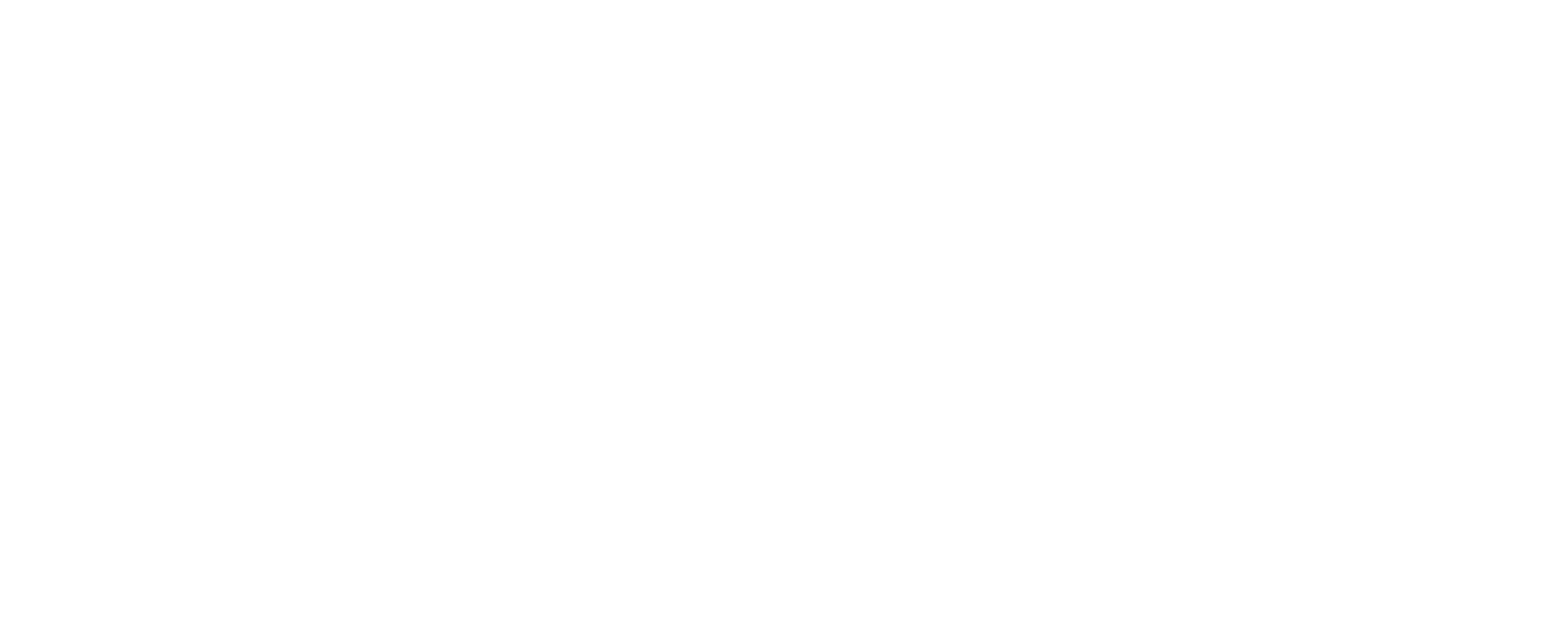
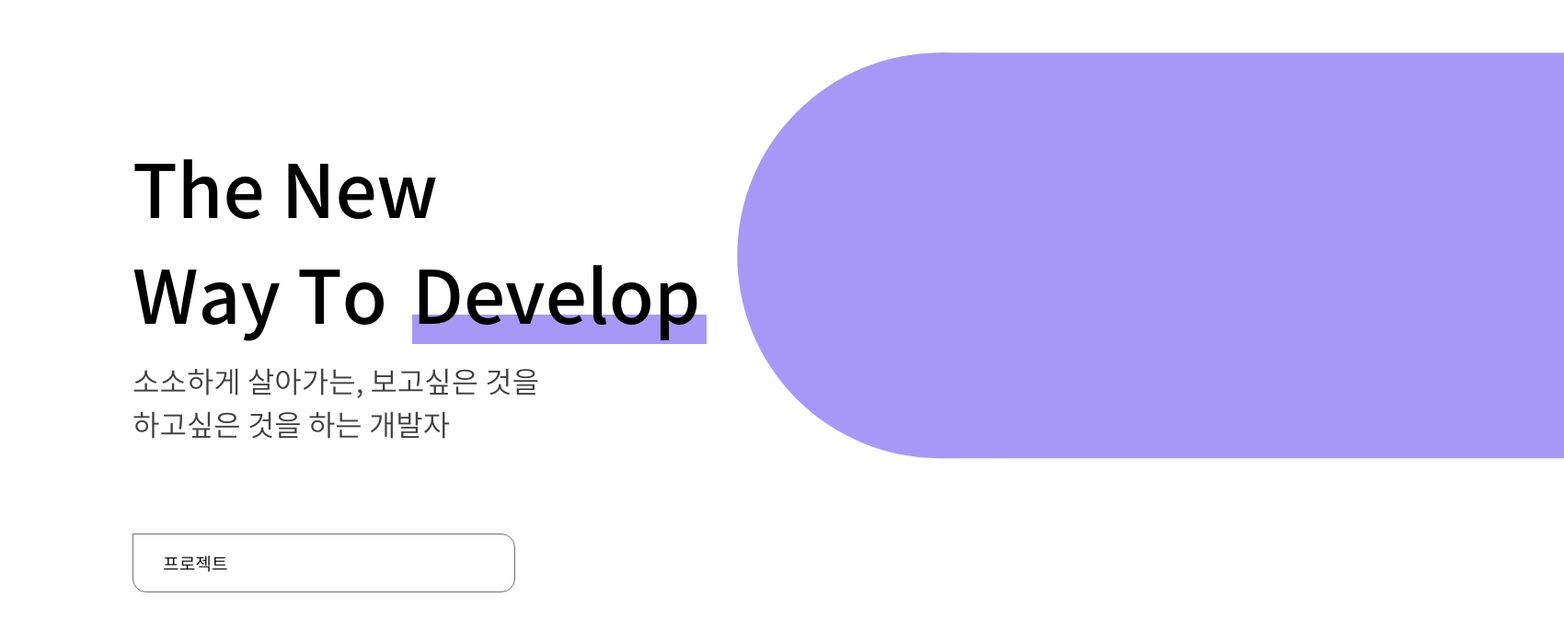
Before and after one commit to Jominhui/portfolio, a React (Create React App) app: page / in a window 1280 px wide. Shown: the top 674 px of the page at 92% size, 1700 px wide, since content can reach past the window. Built offline with nearby package versions, Linux system fonts and the light colour scheme.

Commit message:
ADD: Main Page

```diff
--- /dev/null
+++ b/src/components/Main/Main.scss
@@ -0,0 +1,101 @@
+@import "../../util/color.scss";
+@import "../../util/animation.scss";
+
+.main {
+  max-width: 100%;
+  min-width: 1700px;
+  height: 100vh;
+  background-image: url(../../assets/images/background.svg);
+  background-size: cover;
+  background-position: center;
+  padding: 9rem;
+
+  &-content {
+    &-title {
+      width: 40rem;
+      height: 7.2rem;
+      font-size: 5rem;
+      font-weight: 600;
+      overflow: hidden;
+      position: relative;
+      &-text1 {
+        position: absolute;
+        animation-name: textUP;
+        animation-duration: 0.6s;
+      }
+      &-text2 {
+        position: absolute;
+        animation: textUP 0.6s 0.2s, wait 0.2s;
+      }
+      &-text3 {
+        position: absolute;
+        left: 19rem;
+        animation: textUP 0.6s 0.4s, wait 0.4s;
+        z-index: 2;
+      }
+      &-under {
+        position: absolute;
+        bottom: 0;
+        left: 19rem;
+        z-index: 1;
+        width: 20rem;
+        height: 2rem;
+        background-color: $bg-main;
+        animation: underLine 0.6s 1.2s, wait 1.2s;
+      }
+    }
+
+    &-info {
+      margin-top: 1rem;
+      font-size: 2rem;
+      color: $ft-info;
+    }
+
+    &-btnarea {
+      margin-top: 6rem;
+      &-btn {
+        width: 26rem;
+        height: 4rem;
+        border: 1px solid $bd-gray;
+        margin-top: 2rem;
+        display: flex;
+        align-items: center;
+        padding-left: 2rem;
+        font-size: 1.2rem;
+        border-radius: 0 15px 15px 15px;
+        transition: 0.2s all;
+
+        &:hover {
+          margin-left: 2rem;
+          background-color: $bg-main;
+          color: $ft-white;
+          border: none;
+        }
+      }
+    }
+  }
+
+  &-container {
+    display: flex;
+    justify-content: space-between;
+    margin-right: 2rem;
+    &-left {
+      width: 24rem;
+      height: 100%;
+      margin: 1rem;
+    }
+    &-right {
+      width: 24rem;
+      height: 100%;
+      display: flex;
+      flex-direction: column;
+      justify-content: space-between;
+      margin: 1rem;
+
+      &-area {
+        width: 100%;
+        height: 24rem;
+      }
+    }
+  }
+}
--- /dev/null
+++ b/src/components/Main/Main.tsx
@@ -0,0 +1,34 @@
+import React from "react";
+import "./Main.scss";
+
+interface MainProps {}
+
+const Main = ({}: MainProps) => {
+  return (
+    <>
+      <div className="main">
+        <div className="main-content">
+          <div className="main-content-title">
+            <p className="main-content-title-text1">The New</p>
+          </div>
+          <div className="main-content-title">
+            <p className="main-content-title-text2">Way To</p>
+            <p className="main-content-title-text3"> Develop</p>
+            <div className="main-content-title-under"></div>
+          </div>
+          <div className="main-content-info">
+            소소하게 살아가는, 보고싶은 것을
+            <br />
+            하고싶은 것을 하는 개발자
+          </div>
+          <div className="main-content-btnarea">
+            <div className="main-content-btnarea-btn">프로젝트</div>
+            <div className="main-content-btnarea-btn">프로필</div>
+          </div>
+        </div>
+      </div>
+    </>
+  );
+};
+
+export default Main;
--- /dev/null
+++ b/src/components/Main/index.ts
@@ -0,0 +1 @@
+export { default } from "./Main";
--- a/src/containers/Main/MainContainer.tsx
+++ b/src/containers/Main/MainContainer.tsx
@@ -1,10 +1,11 @@
 import { inject, observer } from "mobx-react";
 import React from "react";
+import Main from "../../components/Main";
 
 const MainContainer = () => {
   return (
     <>
-      <div></div>
+      <Main></Main>
     </>
   );
 };
```
